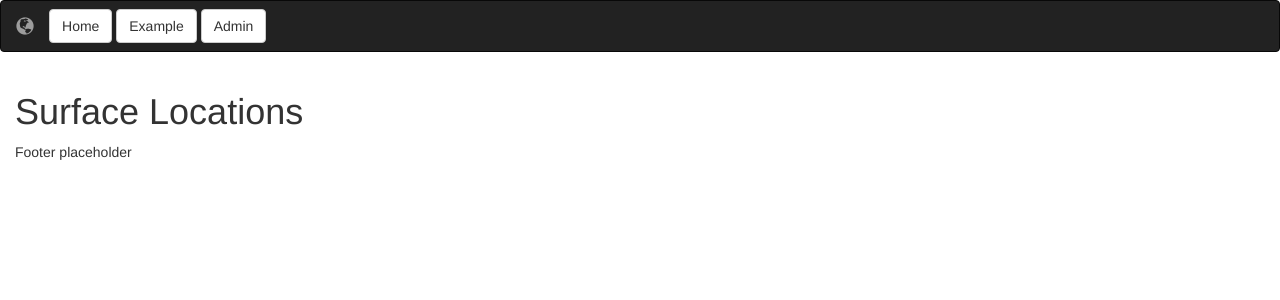
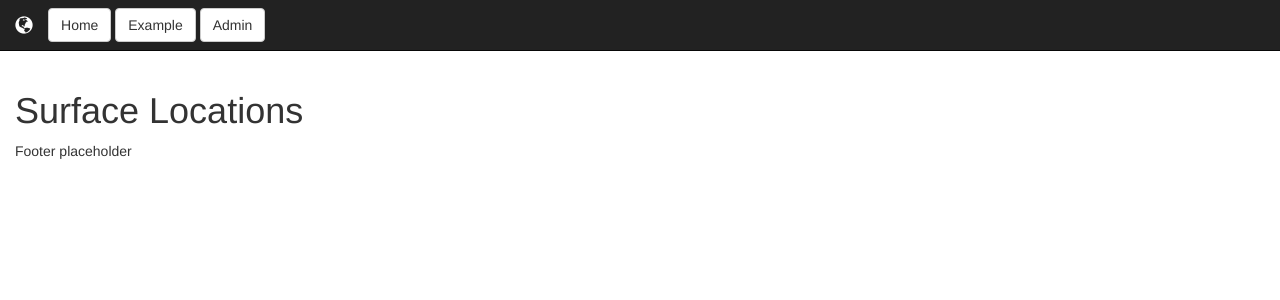
Before and after one commit to mikebarkas/surface-locations, a Django app: page / in a window 1280 px wide. Shown: the top 300 px of the page. Run offline with Django 3.2, Linux system fonts and the light colour scheme; some libraries are stand-ins or nearby versions.

Commit message:
Issue-29: Add static top and role of navigation to navbar.

```diff
--- a/templates/nav.html
+++ b/templates/nav.html
@@ -1,4 +1,4 @@
-<nav class="navbar navbar-inverse">
+<nav class="navbar navbar-inverse navbar-static-top" role="navigation">
   <div class="container-fluid">
 
     <div class="navbar-header">
```
